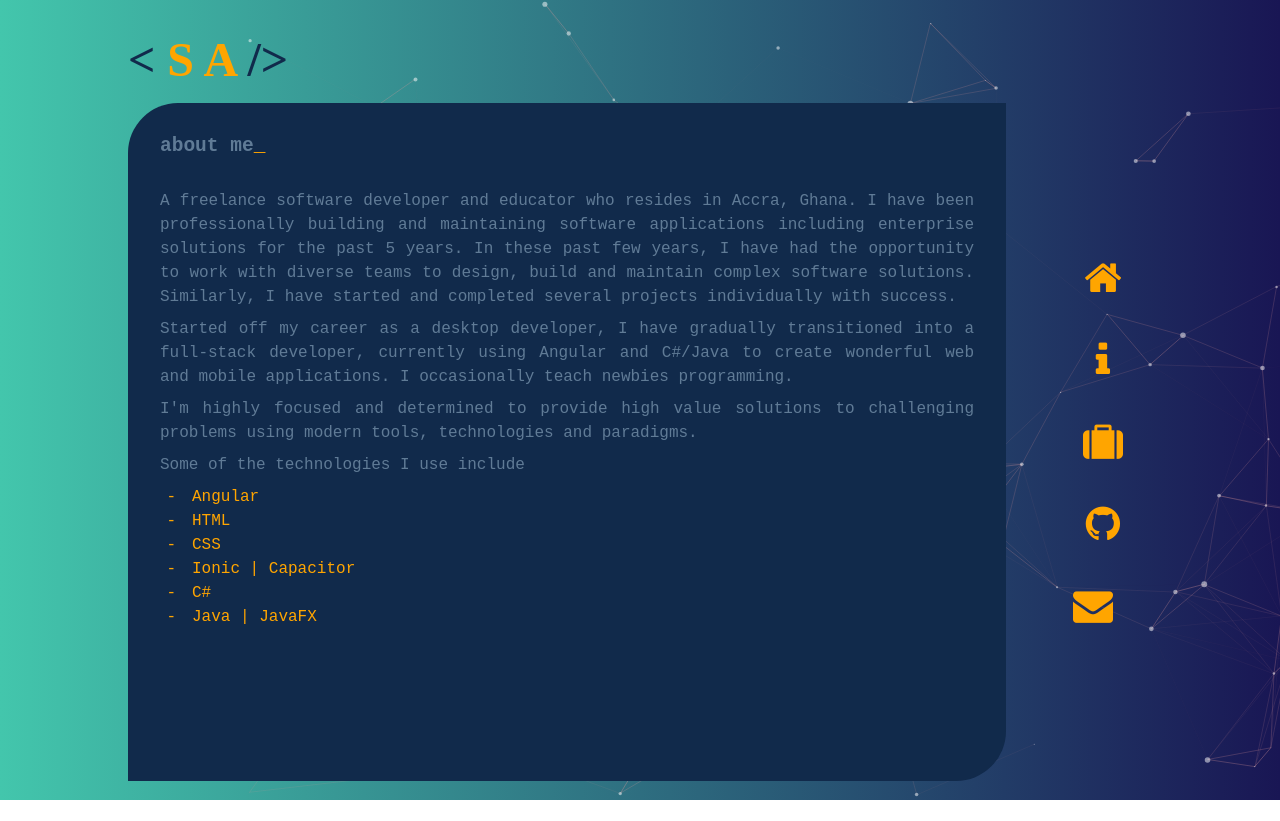
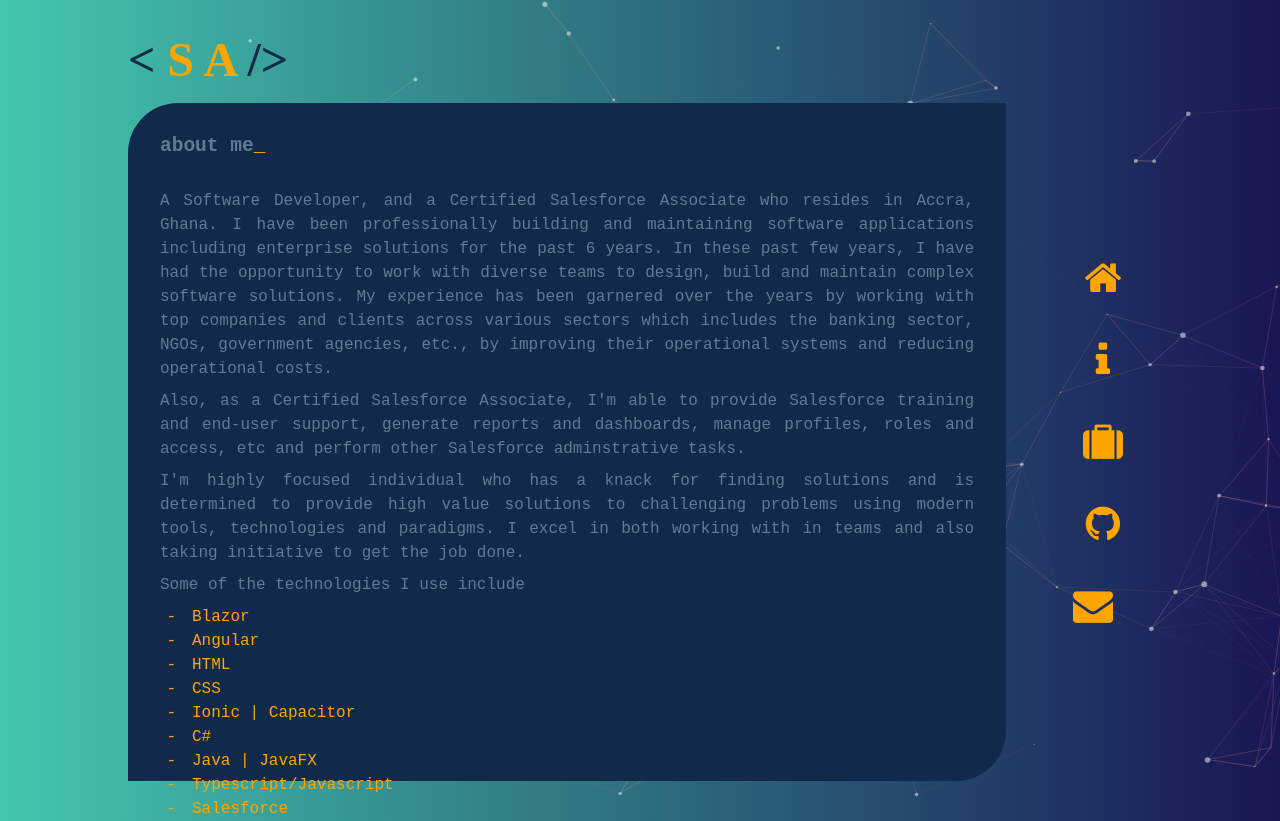
Before and after one commit to sammyach/portfolio, an Angular app: page /about in a window 1280 px wide. Before the commit the page ends 800 px from the top, so only its background shows below. Built offline with nearby package versions, Linux system fonts and the light colour scheme.

Commit message:
Update the about page

```diff
--- a/src/app/about/about.component.html
+++ b/src/app/about/about.component.html
@@ -2,21 +2,30 @@
   <h2 class="page-title">about me</h2>
 
   <article>
-    <p>A freelance software developer and educator who resides in Accra, Ghana.
+    <p>A Software Developer, and a Certified Salesforce Associate who resides in Accra, Ghana.
       I have been professionally building and maintaining software
-      applications including enterprise solutions for the past 5 years. In these past few years, I have had the
-      opportunity to work with diverse teams to design, build and maintain complex software solutions.
-      Similarly, I have started and completed several projects individually with success.
+      applications including enterprise solutions for the past 6 years. In these past few years, I have had the
+      opportunity to work with diverse teams to design, build and maintain complex software solutions. My experience has been
+      garnered over the years by working with top companies and clients across various sectors which includes the banking sector,
+      NGOs, government agencies, etc., by improving their operational systems and reducing operational costs.
+      <!-- Similarly, I have started and completed several projects individually with success. -->
 
     </p>
+    <p>
+      Also, as a Certified Salesforce Associate, I'm able to provide Salesforce training and end-user support, generate reports and dashboards,
+      manage profiles, roles and access, etc and perform other Salesforce adminstrative tasks.
+
+    </p>
+    <!--
     <p>Started off my career as a desktop developer, I have gradually transitioned into a full-stack developer,
-      currently using Angular and C#/Java to create wonderful web and mobile applications. I occasionally teach
+      currently using Angular, Blazor and C# to create wonderful web and mobile applications. Along side, I help I occasionally teach
       newbies programming.
 
     </p>
+    -->
     <p>
-      I'm highly focused and determined to provide high value solutions to challenging problems using modern
-      tools, technologies and paradigms.
+      I'm highly focused individual who has a knack for finding solutions and is determined to provide high value solutions to challenging problems using modern
+      tools, technologies and paradigms. I excel in both working with in teams and also taking initiative to get the job done.
     </p>
     <!-- <p>
       I'm a freelance software developer who resides in Accra, Ghana.
@@ -32,13 +41,16 @@
     </p> -->
     <p>Some of the technologies I use include</p>
     <ul>
-
+      <li>Blazor</li>
       <li>Angular</li>
       <li>HTML</li>
       <li>CSS</li>
       <li>Ionic | Capacitor</li>
       <li>C#</li>
       <li>Java | JavaFX</li>
+      <li>Typescript/Javascript</li>
+      <li>Salesforce</li>
+
     </ul>
   </article>
 </div>
```
